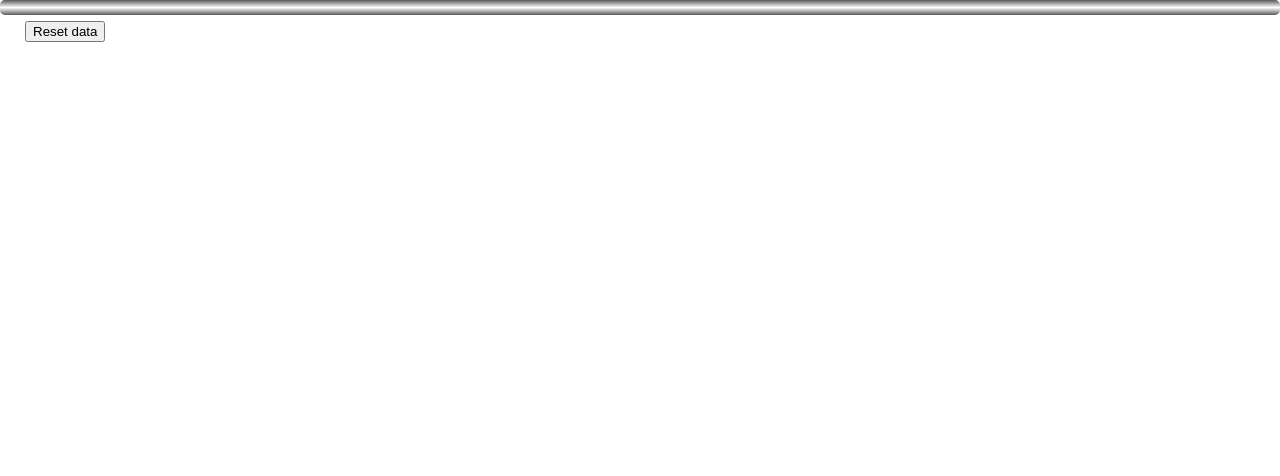
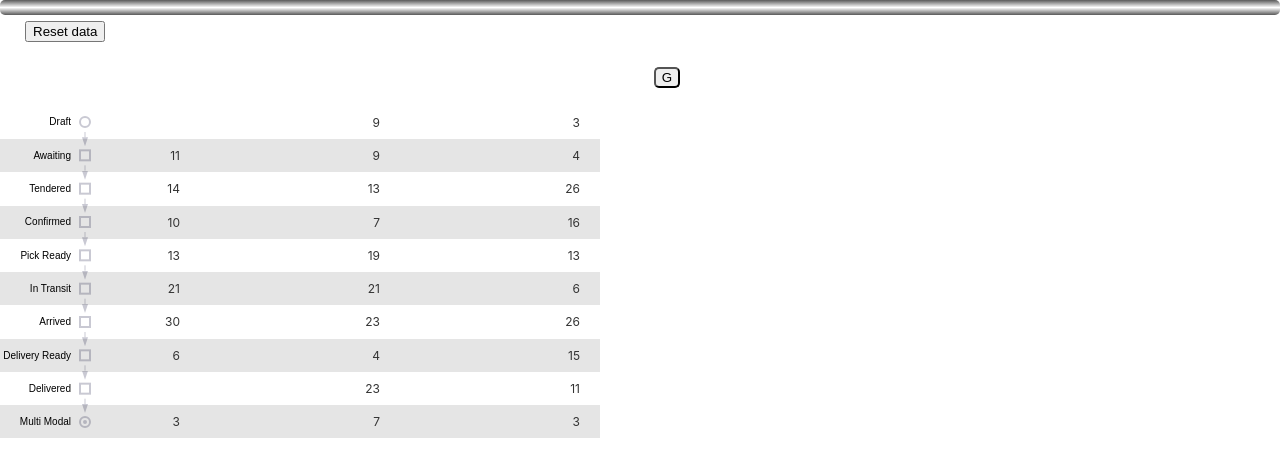
Before and after one commit to bezrodnov/blockly-d3-charts, a React (Create React App) app: page / in a window 1280 px wide. Shown: the top 476 px of the page. Built offline with nearby package versions, Linux system fonts and the light colour scheme; grey boxes are pictures that could not be loaded; what core-decorators would draw is missing.

Commit message:
State Summary Chart Widget v 0.1

```diff
--- a/public/index.html
+++ b/public/index.html
@@ -23,7 +23,7 @@
     <script src="%PUBLIC_URL%/libs/blockly/javascript_compressed.js"></script>
     <script src="%PUBLIC_URL%/libs/blockly/languages/en.js"></script>
 
-    <title>React Charts</title>
+    <title>React State Summary Example</title>
   </head>
   <body>
     <noscript>You need to enable JavaScript to run this app.</noscript>
--- a/src/App.js
+++ b/src/App.js
@@ -9,11 +9,12 @@ import BandAxis from './charts/combination/BandAxis';
 import ValueAxis from './charts/combination/ValueAxis';
 import StackedBarChart from './charts/combination/StackedBarChart';
 
-import BandStateMachineAxis from './BandStateMachineAxis';
+import StateSummaryAxis from './charts/state/StateSummaryAxis';
 
 import CombinationChartManager
   from './charts/combination/CombinationChartManager';
 import BlocklyContainer from './BlocklyContainer';
+import StateSummaryChartWidget from './charts/state/StateSummaryChartWidget';
 
 class App extends Component {
   render() {
@@ -28,6 +29,7 @@ class App extends Component {
           </div>
           <div style={chartContainerStyle}>
             {this.renderCharts()}
+            {this.renderStateSummaryWidget()}
           </div>
         </div>
       </div>
@@ -55,6 +57,12 @@ class App extends Component {
       }
     }
     return charts;
+  }
+
+  renderStateSummaryWidget() {
+    return <StateSummaryChartWidget
+      data={data}
+    />;
   }
 
   get controlsStyle() {
@@ -104,7 +112,7 @@ const buildAxisFromConfig = (axis, index) => {
     case 'band':
       return <BandAxis {...cfg} />;
     case 'band_state_machine':
-      return <BandStateMachineAxis {...cfg} />;
+      return <StateSummaryAxis {...cfg} />;
   }
   return null;
 };
@@ -133,11 +141,11 @@ const buildChartFromConfig = ({ type, config }, index) => {
 };
 
 const data = observable([]);
-const MEASURES = ['Other', 'Blocked Holds', 'Non-blocked Holds'];
+const MEASURES = ['Counts', 'Blocked Holds', 'Non-blocked Holds'];
 
 const resetData = () => {
   const bands = ['Draft', 'Awaiting', 'Tendered', 'Confirmed', 'Pick Ready', 'In Transit',
-    'Arrived', 'Delivery Ready', 'Delivered'].reverse();
+    'Arrived', 'Delivery Ready', 'Delivered', 'Multi Modal'];
 
   const rndVal = () => Math.random() > 0.05
     ? Math.round(Math.random() * 33)
--- a/src/BlocklyContainer.jsx
+++ b/src/BlocklyContainer.jsx
@@ -17,7 +17,7 @@ class BlocklyContainer extends Component {
 
     addCustomStateBandAxis(this.workspace);
 
-    addDemoBlocks(this.workspace.instance, this.props.measures, 'horizontal', 20, 20);
+    //addDemoBlocks(this.workspace.instance, this.props.measures, 'horizontal', 20, 20);
     addDemoBlocks(this.workspace.instance, this.props.measures, 'vertical', 520, 20);
 
     if (window.localStorage
@@ -79,7 +79,7 @@ export default BlocklyContainer;
 const addDemoBlocks = (workspace, measures, orientation, dx, dy) => {
   const chart = workspace.newBlock('combination_chart');
   chart.setFieldValue(orientation, 'ORIENTATION');
-  chart.setFieldValue(0.7, 'BAND_SCALE_PADDING');
+  chart.setFieldValue(0.5, 'BAND_SCALE_PADDING');
   chart.moveBy(dx, dy);
   chart.initSvg();
   chart.render();
--- a/src/charts/combination/BandAxis.jsx
+++ b/src/charts/combination/BandAxis.jsx
@@ -47,7 +47,7 @@ class Axis extends Component {
       // text anchor/position, which occurres when position changes
       delete this.axisRef.__axis;
       d3.select(this.axisRef).selectAll('*').remove();
-      this.axisRef.remove();
+      this.axisRef.parentNode.removeChild(this.axisRef);
     }
     this.axisRef = svg.append('g').node();
 
@@ -107,7 +107,7 @@ class Axis extends Component {
 
   componentWillUnmount() {
     if (this.axisRef) {
-      this.axisRef.remove();
+      this.axisRef.parentNode.removeChild(this.axisRef);
     }
   }
 }
--- a/src/charts/combination/CombinationChartStore.jsx
+++ b/src/charts/combination/CombinationChartStore.jsx
@@ -103,8 +103,8 @@ class CombinationChartStore {
   }
 
   get bandScale() {
-    const start = this.isVertical ? 0 : this.height;
-    const end = this.isVertical ? this.width : 0;
+    const start = 0;
+    const end = this.isVertical ? this.width : this.height;
     return d3.scaleBand()
       .range([start, end])
       .domain(this.data.map(d => d[0]))
@@ -130,7 +130,7 @@ class CombinationChartStore {
         maxValue = value;
       }
     }
-    return maxValue;
+    return maxValue || 100;
   }
 
   get isVertical() {
--- a/src/charts/combination/StackedBarChart.jsx
+++ b/src/charts/combination/StackedBarChart.jsx
@@ -146,15 +146,6 @@ class StackedBarChartInternal extends Component {
     }
   }
 
-  getValues(data) {
-    return data.reduce((values, dataEntry) => {
-      this.props.measures.forEach((measure, index) => {
-        values.push(this.getMeasureValue(dataEntry, index));
-      });
-      return values;
-    }, []);
-  }
-
   getMeasureValue(dataEntry, measureIndex) {
     return this.props.measures.reduce((value, measureConfig, i) => {
       if (measureIndex <= i) {
--- a/src/charts/combination/ValueAxis.jsx
+++ b/src/charts/combination/ValueAxis.jsx
@@ -47,7 +47,7 @@ class Axis extends Component {
       // text anchor/position, which occurres when position changes
       delete this.axisRef.__axis;
       d3.select(this.axisRef).selectAll('*').remove();
-      this.axisRef.remove();
+      this.axisRef.parentNode.removeChild(this.axisRef);
     }
     this.axisRef = svg.append('g').node();
 
@@ -101,7 +101,7 @@ class Axis extends Component {
 
   componentWillUnmount() {
     if (this.axisRef) {
-      this.axisRef.remove();
+      this.axisRef.parentNode.removeChild(this.axisRef);
     }
   }
 }
--- /dev/null
+++ b/src/charts/state/StateSummaryChartWidget.jsx
@@ -0,0 +1,225 @@
+import React, { Component } from 'react';
+import { decorate, observable, action, computed } from 'mobx';
+import { observer } from 'mobx-react';
+
+import CombinationChart from '../combination/CombinationChart';
+import StateSummaryAxis from './StateSummaryAxis';
+import { autobind } from 'core-decorators';
+
+
+const { ChartContext, Store, ValueAxis, StackedBarChart } = CombinationChart;
+
+class StateSummaryChartWidget extends Component {
+  constructor() {
+    super(...arguments);
+
+    this.store = new StateWidgetStore({
+      data: this.props.data,
+      chartStyle: this.chartChartStyle,
+    });
+  }
+
+  render() {
+    const { isChartMode } = this.store;
+    const valueAxis = isChartMode
+      ? <ValueAxis tickColor="transparent" labelColor="#000" axisColor="#ccc" />
+      : null;
+
+    const stachedBarChart = isChartMode
+      ? <StackedBarChart measures={this.measures} />
+      : null;
+
+    return (
+      <div style={this.containerStyle} >
+        <CombinationChart
+          store={this.store.chartStore}
+          style={this.chartStyle}
+          chartStyle={this.store.chartStyle}
+        >
+          {valueAxis}
+          <StateSummaryAxis
+            tickColor="transparent"
+            labelColor="#000"
+            axisColor={isChartMode ? '#ccc' : 'transparent'}
+          />
+          {stachedBarChart}
+        </CombinationChart>
+        {this.renderSwitchModeicon()}
+        {this.renderTable()}
+      </div>
+    );
+  }
+
+  renderSwitchModeicon() {
+    return (
+      <button
+        tooltip="Switch mode"
+        style={this.switchModeStyle}
+        onClick={this.store.switchMode}
+      >
+        {this.store.isChartMode ? 'T' : 'G'}
+      </button>
+    );
+  }
+
+  renderTable() {
+    const { isChartMode, tableStyle } = this.store;
+    if (isChartMode) {
+      return null;
+    }
+    const { data } = this.store.chartStore;
+    return (
+      <div style={tableStyle}>
+        {data.reduce((cells, d, index) => {
+          const style = {
+            background: index % 2 == 0 ? 'transparent' : 'rgba(0,0,0,0.1)',
+            alignSelf: 'stretch',
+            textAlign: 'right',
+            paddingRight: 20,
+            display: 'flex',
+            justifyContent: 'flex-end',
+            alignItems: 'center',
+          };
+          cells.push(<div style={style}></div>);
+          this.measuresReversed.forEach(({ name }) => {
+            cells.push(
+              <div style={style}>
+                {d[1][name]}
+              </div>
+            );
+          });
+          return cells;
+        }, [])}
+      </div>
+    );
+  }
+
+  get measures() {
+    const { isChartMode } = this.store;
+    return this.store.chartStore.data.reduce((measures, d) => {
+      Object.keys(d[1]).forEach(key => {
+        if (key !== 'State' && measures.indexOf(key) === -1) {
+          measures.push(key);
+        }
+      });
+      return measures;
+    }, []).map((name, index) => ({
+      name,
+      color: isChartMode ? getMeasureColor(index) : 'transparent',
+    }));
+  }
+
+  get measuresReversed() {
+    return [...this.measures].reverse();
+  }
+
+  get containerStyle() {
+    return {
+      position: 'relative',
+      width: 700,
+      height: 450,
+      display: 'inline-block',
+    };
+  }
+
+  get chartStyle() {
+    return {
+      width: '100%',
+      height: '100%',
+    };
+  }
+
+  get chartChartStyle() {
+    return {
+      width: 700,
+      height: 450,
+      margin: {
+        left: 100,
+        right: 100,
+        top: 50,
+        bottom: 50,
+      },
+    };
+  }
+
+  get switchModeStyle() {
+    return {
+      position: 'absolute',
+      right: 20,
+      top: 20,
+      borderRadius: 5,
+      outline: 'none',
+    };
+  }
+}
+
+const getMeasureColor = index => {
+  // TODO: support more colors
+  const COLORS = ['#B3E5FC', '#03A9F4', '#CC0000'];
+  return COLORS[index % COLORS.length];
+};
+
+observer(StateSummaryChartWidget);
+decorate(StateSummaryChartWidget, {
+  measures: computed,
+  measuresReversed: computed,
+});
+export default StateSummaryChartWidget;
+
+/**
+ *
+ */
+class StateWidgetStore {
+  constructor(cfg) {
+    const { data, ...other } = cfg;
+    Object.assign(this, other);
+
+    this.chartStore = new Store({
+      data,
+      orientation: 'horizontal',
+      bandScalePadding: 0.5,
+    });
+
+    this.mode = 'table';
+  }
+
+  switchMode() {
+    this.mode = this.isChartMode ? 'table' : 'chart';
+  }
+
+  get isChartMode() {
+    return this.mode === 'chart';
+  }
+
+  get tableStyle() {
+    const { data, bandScalePadding } = this.chartStore;
+    const { margin } = this.chartStyle;
+    let height = this.chartStyle.height - margin.top - margin.bottom;
+    const rowHeight = height / data.length;
+    const offset = rowHeight * bandScalePadding / 2;
+    height -= 2 * offset;
+    return {
+      position: 'absolute',
+      left: 0,
+      right: margin.right,
+      top: margin.top + offset,
+      height,
+      display: 'grid',
+      gridTemplateColumns: '100px 1fr 2fr 2fr',
+      gridTemplateRows: 'auto',
+      columnGap: 0,
+      fontSize: 12,
+    };
+  }
+}
+
+decorate(StateWidgetStore, {
+  chartStore: observable,
+  mode: observable,
+  chartStyle: observable,
+
+  isChartMode: computed,
+  tableStyle: computed,
+
+  switchMode: [action, autobind],
+});
```
Also changed, not shown: src/charts/state/StateSummaryAxis.jsx (renamed from src/BandStateMachineAxis.jsx, +13 -13 lines).
